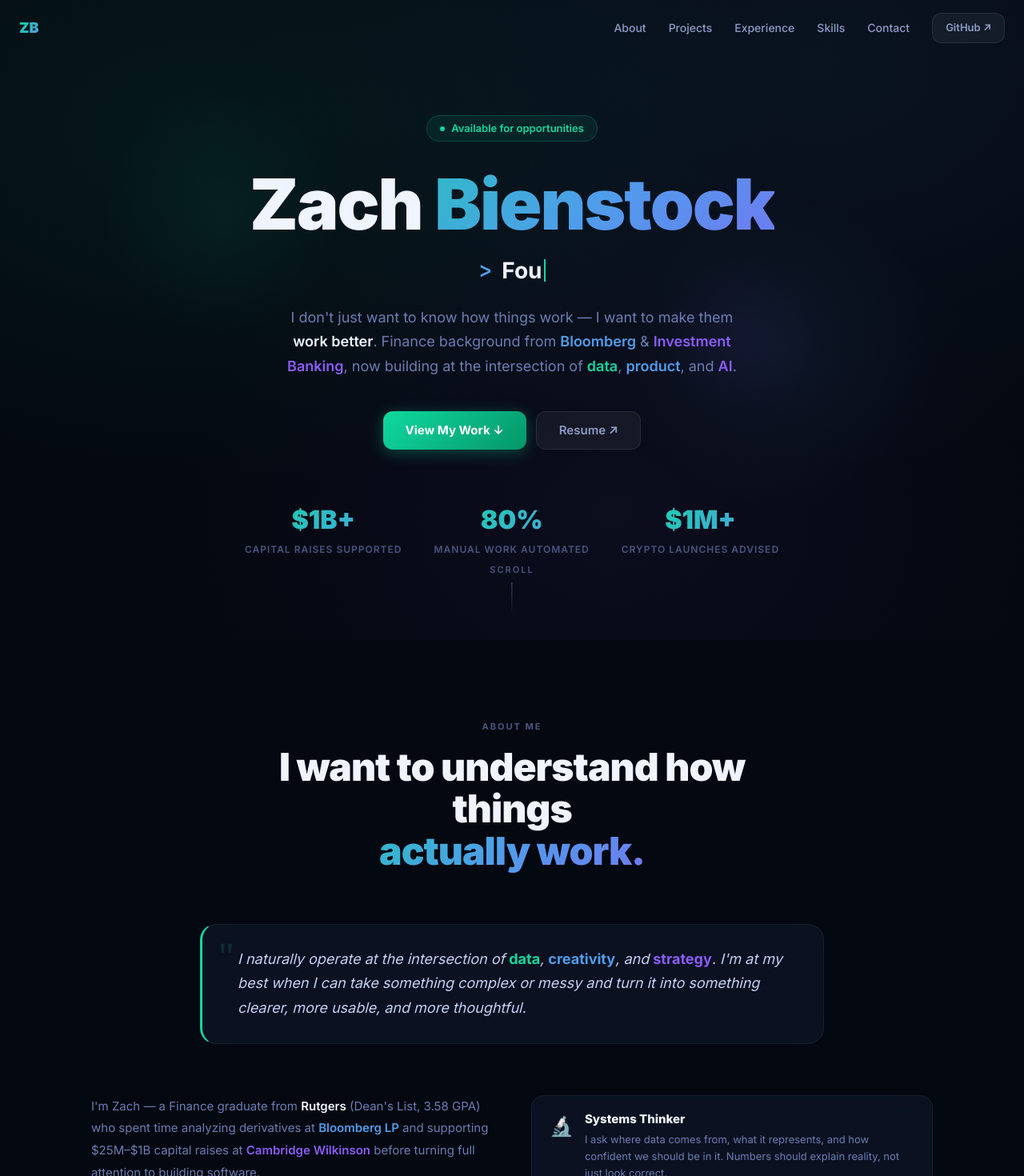
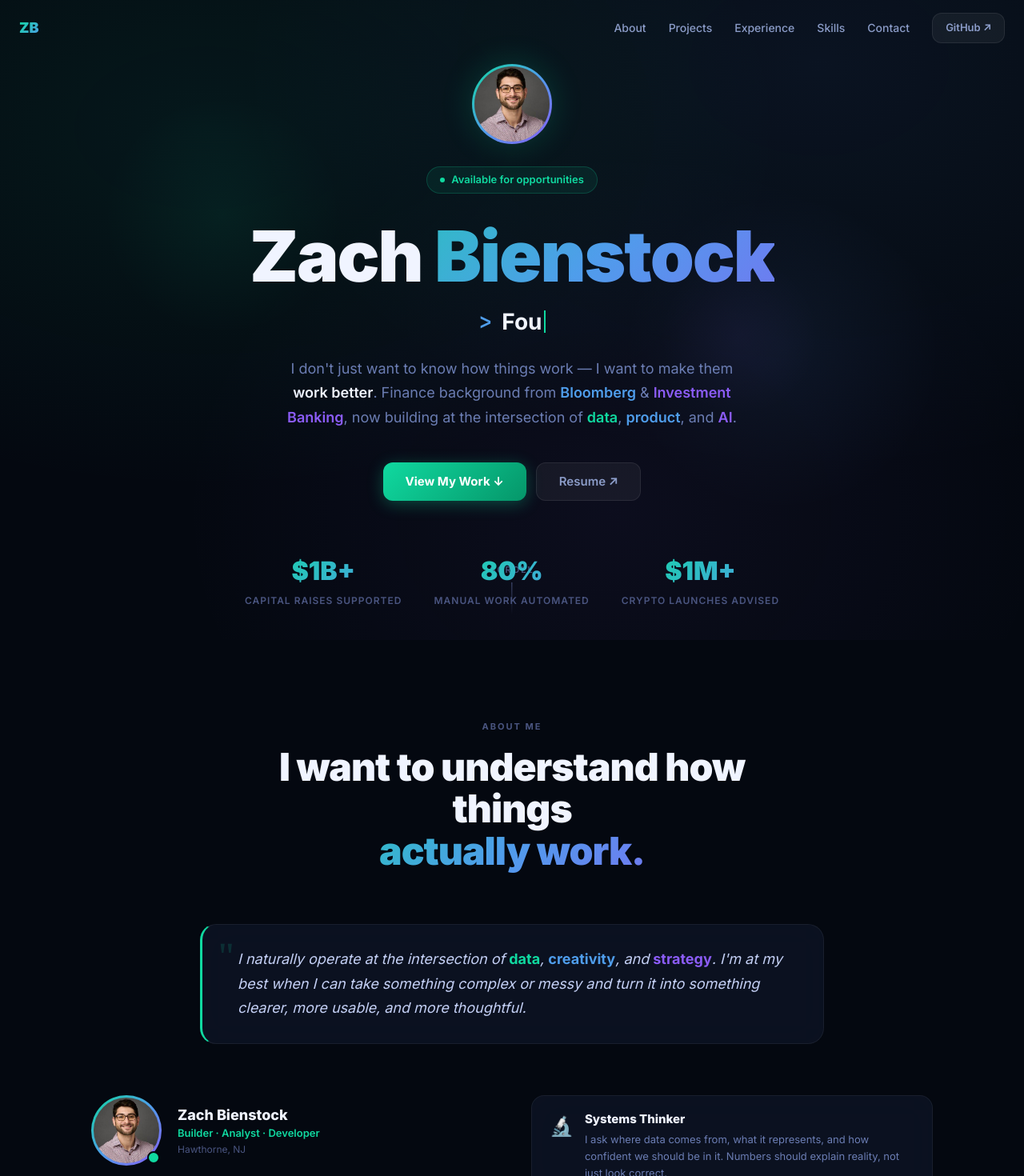
Before and after one commit to ZbienVC/portfolio, a React (Vite) app: page / in a window 1280 px wide. Shown: the top 1470 px of the page at 80% size. Built offline with nearby package versions, Linux system fonts and the light colour scheme.

Commit message:
feat: add headshot to hero + about section with gradient ring

```diff
--- a/src/App.jsx
+++ b/src/App.jsx
@@ -218,6 +218,13 @@ function HeroSection() {
       <div style={{ position: 'absolute', top: '40%', right: '20%', width: 200, height: 200, borderRadius: '50%', background: 'radial-gradient(circle, rgba(139,92,246,0.05) 0%, transparent 70%)', pointerEvents: 'none' }} />
 
       <div style={{ position: 'relative', zIndex: 1, maxWidth: 760 }}>
+        {/* Headshot avatar */}
+        <div style={{ marginBottom: 28 }}>
+          <div style={{ width: 100, height: 100, borderRadius: '50%', background: 'linear-gradient(135deg, #10d9a0, #4f9deb, #8b5cf6)', padding: 3, margin: '0 auto', boxShadow: '0 0 40px rgba(16,217,160,0.2)' }}>
+            <img src="/headshot.jpg" alt="Zach Bienstock" style={{ width: '100%', height: '100%', borderRadius: '50%', objectFit: 'cover', objectPosition: 'center top', display: 'block' }} />
+          </div>
+        </div>
+
         {/* Badge */}
         <div style={{ display: 'inline-flex', alignItems: 'center', gap: 8, background: 'rgba(16,217,160,0.08)', border: '1px solid rgba(16,217,160,0.2)', borderRadius: 100, padding: '6px 16px', marginBottom: 32, fontSize: 13, color: '#10d9a0', fontWeight: 600 }}>
           <span style={{ width: 6, height: 6, borderRadius: '50%', background: '#10d9a0', display: 'inline-block', animation: 'pulse 2s infinite' }} />
@@ -299,8 +306,22 @@ function AboutSection() {
       {/* Two column bio + traits */}
       <div style={{ display: 'grid', gridTemplateColumns: 'repeat(auto-fit, minmax(300px, 1fr))', gap: 48, alignItems: 'start' }}>
         <div>
+          {/* Headshot */}
+          <div style={{ display: 'flex', alignItems: 'center', gap: 20, marginBottom: 28 }}>
+            <div style={{ position: 'relative', flexShrink: 0 }}>
+              <div style={{ width: 88, height: 88, borderRadius: '50%', background: 'linear-gradient(135deg, #10d9a0, #4f9deb, #8b5cf6)', padding: 3 }}>
+                <img src="/headshot.jpg" alt="Zach Bienstock" style={{ width: '100%', height: '100%', borderRadius: '50%', objectFit: 'cover', objectPosition: 'center top', display: 'block' }} />
+              </div>
+              <div style={{ position: 'absolute', bottom: 2, right: 2, width: 16, height: 16, borderRadius: '50%', background: '#10d9a0', border: '2px solid #040810' }} />
+            </div>
+            <div>
+              <div style={{ fontWeight: 800, fontSize: 18, color: '#f0f4ff' }}>Zach Bienstock</div>
+              <div style={{ color: '#10d9a0', fontSize: 13, fontWeight: 600 }}>Builder · Analyst · Developer</div>
+              <div style={{ color: '#4a5580', fontSize: 12, marginTop: 2 }}>Hawthorne, NJ</div>
+            </div>
+          </div>
           <p style={{ color: '#6b7db3', lineHeight: 1.85, fontSize: 15, marginBottom: 20 }}>
-            I'm Zach — a Finance graduate from <span style={{ color: '#f0f4ff', fontWeight: 600 }}>Rutgers</span> (Dean's List, 3.58 GPA) who spent time analyzing derivatives at <span style={{ color: '#4f9deb', fontWeight: 600 }}>Bloomberg LP</span> and supporting $25M–$1B capital raises at <span style={{ color: '#8b5cf6', fontWeight: 600 }}>Cambridge Wilkinson</span> before turning full attention to building software.
+            Finance graduate from <span style={{ color: '#f0f4ff', fontWeight: 600 }}>Rutgers</span> (Dean's List, 3.58 GPA) who spent time analyzing derivatives at <span style={{ color: '#4f9deb', fontWeight: 600 }}>Bloomberg LP</span> and supporting $25M–$1B capital raises at <span style={{ color: '#8b5cf6', fontWeight: 600 }}>Cambridge Wilkinson</span> before turning full attention to building software.
           </p>
           <p style={{ color: '#6b7db3', lineHeight: 1.85, fontSize: 15, marginBottom: 20 }}>
             That curiosity has been with me since long before formal roles — buying and selling online, building and fixing computers, learning how value is created and exchanged. I tend to think in systems rather than tasks. I ask where information comes from, what it represents in the real world, and how it could be better.
```
Also changed, not shown: public/headshot.jpg (added).
